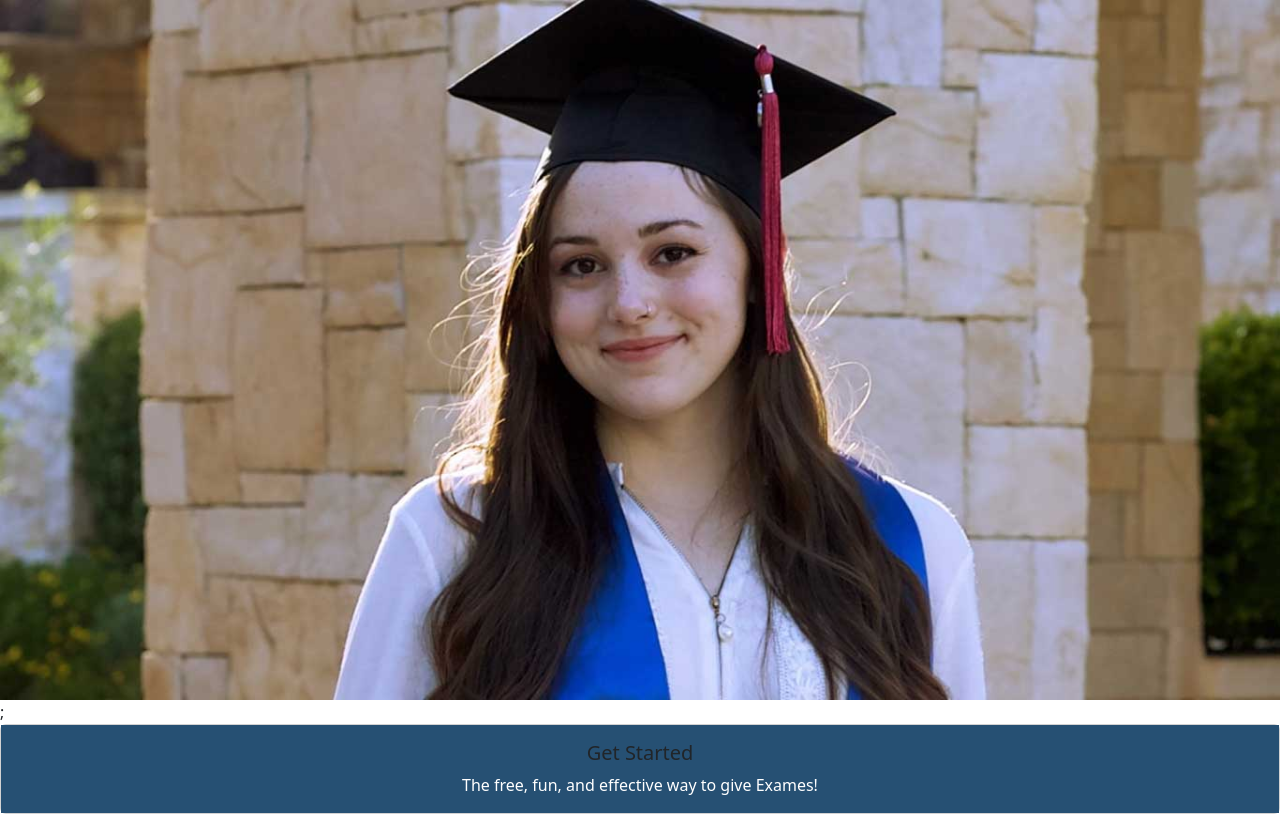
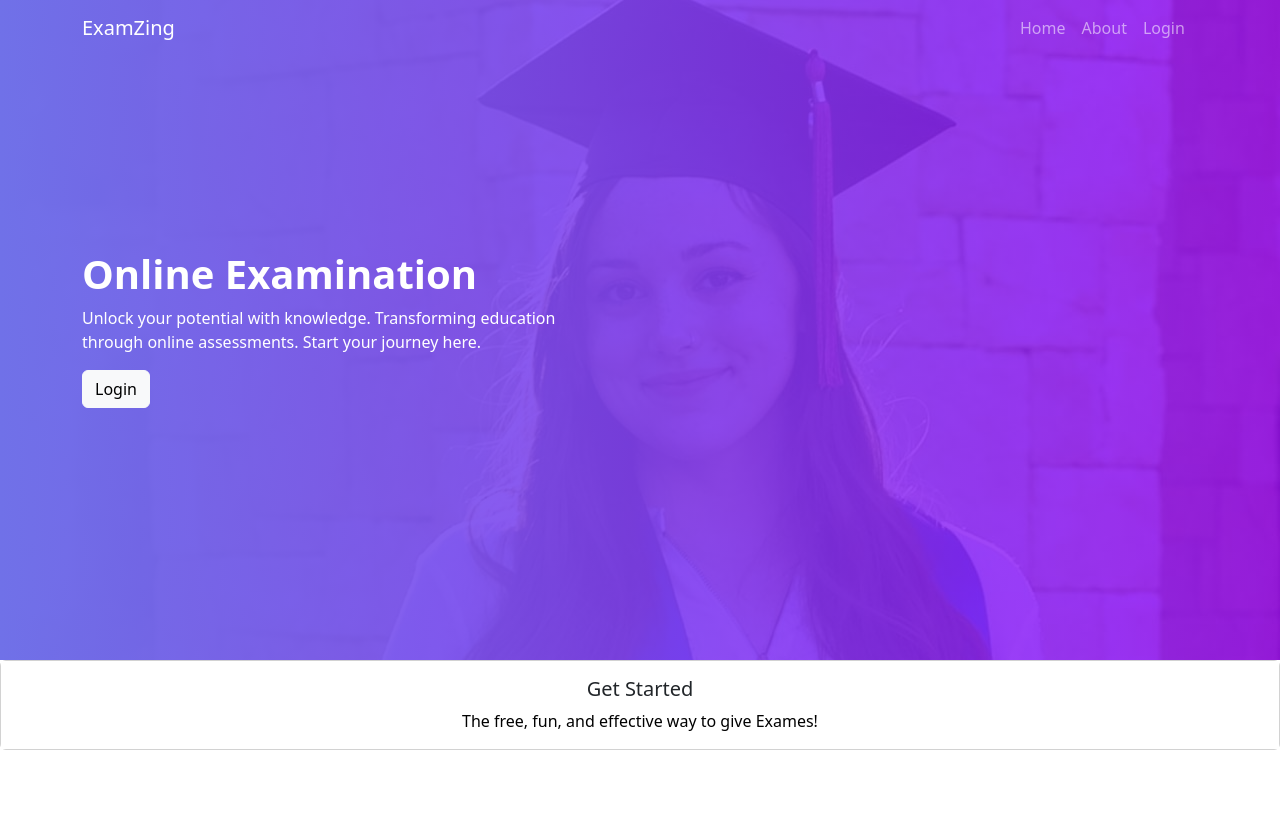
Before and after one commit to ankita-tripathii/exame_portal-admin, a React (Create React App) app in the folder frontend/: page / in a window 1280 px wide. Built offline with nearby package versions, Linux system fonts and the light colour scheme.

Commit message:
worke in frontend part

```diff
--- a/frontend/src/components/banner/banner.js
+++ /dev/null
@@ -1,17 +0,0 @@
-import React from "react";
-import Row from 'react-bootstrap/Row';
-import Col from 'react-bootstrap/Col';
-import Container from "react-bootstrap/Container";
-import Image from 'react-bootstrap/Image';
-import bannerHero from "./carousel-2.jpg";
-import Navbarexample from "../navbar/navbar";
-
-export default function Banner() {
-  return (
-<>
-
-  <Image src={bannerHero} height={700}/>;
-
-
-  </>
-);}
--- a/frontend/src/components/footer/footer.module.css
+++ b/frontend/src/components/footer/footer.module.css
@@ -1,8 +1,8 @@
 
 .footerbody {
-    background-color: #265073;
+    background-color: white;
   }
 
 .footertext{
-    color: white;
+    color:black;
   }
--- /dev/null
+++ b/frontend/src/components/landingpage/landingpage.js
@@ -0,0 +1,50 @@
+  import React from 'react';
+  import { Navbar, Container, Nav} from 'react-bootstrap';
+  import Row from 'react-bootstrap/Row';
+  import Col from 'react-bootstrap/Col';
+  import styles from "./landingpage.module.css";
+  import Button from 'react-bootstrap/Button';
+
+
+const LandingPage = () => {
+  return (
+    <div>
+      <Navbar bg="transparent" expand="lg" variant="dark" fixed="top">
+        <Container>
+        <Col lg={9}>
+          <Navbar.Brand href="/">ExamZing</Navbar.Brand>
+          </Col>
+
+          <Col lg={2}>
+          <Navbar.Toggle aria-controls="basic-navbar-nav" />
+          <Navbar.Collapse id="basic-navbar-nav">
+            <Nav className="ml-auto">
+              <Nav.Link href="/">Home</Nav.Link>
+               <Nav.Link href="/">About</Nav.Link>
+              <Nav.Link href="/login">Login</Nav.Link>
+            </Nav>
+          </Navbar.Collapse>
+          </Col>
+        </Container>
+      </Navbar>
+
+       <div className={styles.bgimage}>
+        <Container>
+          <Row>
+            <Col>
+              <h1 className={styles.headingtext}>Online Examination</h1>
+              <p className={styles.paratext}>
+                Unlock your potential with knowledge. Transforming education <br/>through online assessments.
+                Start your journey here.
+              </p>
+              <Button variant="light" href="/login">Login</Button>
+            </Col>
+          </Row>
+        </Container>
+      </div>
+    </div>
+  );
+};
+
+
+export default LandingPage;
--- /dev/null
+++ b/frontend/src/components/landingpage/landingpage.module.css
@@ -0,0 +1,20 @@
+
+.bgimage {
+  background-size: cover;
+  height: 660px;
+  width: 100%;
+  background: linear-gradient(to right, #7071E8, #9907facc), url('carousel-2.jpg');
+}
+
+
+.headingtext{
+  color: #fff; /* Adjust text color for visibility */
+  text-align: left;
+  font-weight: bold;
+  margin-top: 250px;
+}
+
+.paratext{
+  color: #fff;
+  font-weight: normal;
+}
--- a/frontend/src/components/navbar/navbar.js
+++ /dev/null
@@ -1,31 +0,0 @@
-  import React from "react";
-  import { Outlet, Link } from "react-router-dom";
-  import Row from 'react-bootstrap/Row';
-  import Col from 'react-bootstrap/Col';
-  import Container from "react-bootstrap/Container";
-  import Nav from "react-bootstrap/Nav";
-  import Navbar from "react-bootstrap/Navbar";
-  import NavDropdown from "react-bootstrap/NavDropdown";
-  import styles from "./navbar.module.css";
-
-
-  export default function Navbarexample() {
-    return (
-      <>
-         <Navbar expand="lg" className={styles.bgBodyTertiary} sticky="top"  bg="light" data-bs-theme="light">
-        <Col lg={9} className={styles.brandstyle}  >
-          <Navbar.Brand href="#" style={{color: 'white'}}>Online Examination</Navbar.Brand>
-          </Col>
-          <Col lg={2} >
-              <Navbar.Toggle aria-controls="basic-navbar-nav" />
-             <Nav className="me-auto" >
-              <Nav.Link  href="/" style={{color: 'white'}}>Home</Nav.Link>
-              <Nav.Link href="/login" style={{color: 'white'}}>Login</Nav.Link>
-            </Nav>
-          </Col>
-          </Navbar>
-
-          <Outlet />
-          </>
-    );
-  }
--- a/frontend/src/components/navbar/navbar.module.css
+++ /dev/null
@@ -1,9 +0,0 @@
-/* Assuming you want to use pixels for margin values */
-.bgBodyTertiary {
-   margin-bottom: 30px;
-   background-color: #265073
-  }
-
-  .brandstyle{
-   margin-left:30px;
-  }
--- a/frontend/src/pages/home.js
+++ b/frontend/src/pages/home.js
@@ -1,13 +1,12 @@
 import React from "react";
 import Stack from 'react-bootstrap/Stack';
-import Banner from "../components/banner/banner";
 import FooterExample from "../components/footer/footer";
-
+import LandingPage from "../components/landingpage/landingpage";
 export default function Home() {
   return (
     <>
       <Stack gap={0}>
-         <Banner/>
+         <LandingPage/>
          <FooterExample/>
       </Stack>
     </>
--- a/frontend/src/pages/login.js
+++ b/frontend/src/pages/login.js
@@ -1,11 +1,9 @@
 import React from "react";
-import Navbar from "../components/navbar/navbar";
 import { Link } from "react-router-dom";
 
 export default function Login (){
   return (
     <>
-      <Navbar/>
       <div className="container my-3 py-3">
         <h1 className="text-center">Login</h1>
         <hr />
--- a/frontend/src/pages/register.js
+++ b/frontend/src/pages/register.js
@@ -1,5 +1,4 @@
 import React, { useState } from 'react';
-import Navbar from "../components/navbar/navbar";
 import { Link } from 'react-router-dom';
 
 export default function Register() {
@@ -44,7 +43,6 @@ export default function Register() {
 
     return (
         <>
-            <Navbar />
             <div className="container my-3 py-3">
                 <h1 className="text-center">Register</h1>
                 <hr />
```
Also changed, not shown: frontend/src/components/banner/banner.module.css (deleted), frontend/src/components/landingpage/carousel-2.jpg (renamed from frontend/src/components/banner/carousel-2.jpg).
